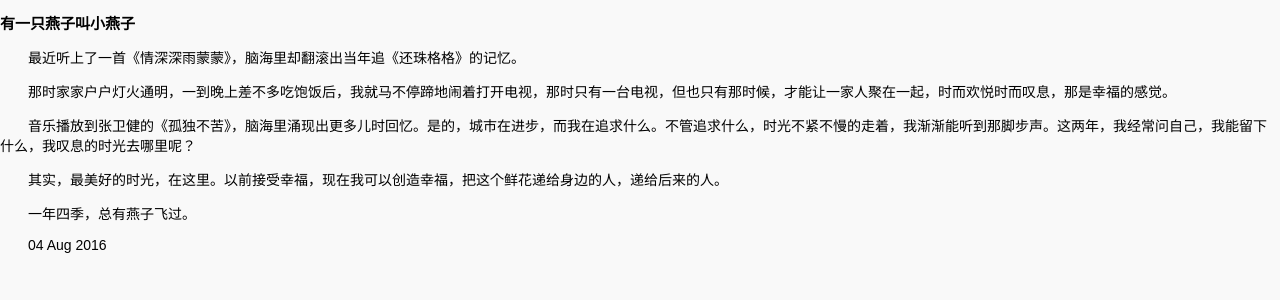
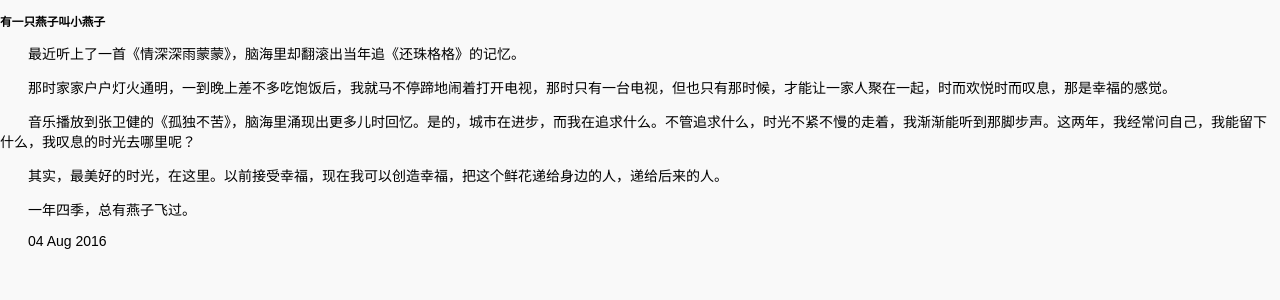
Before and after one commit to code-huisoido/myblog, a Jekyll site: the page built from _posts/2016-08-04-mood.html, in a window 1280 px wide. Shown: the top 300 px of the page. Built offline with Jekyll 4.4.1, drawn with Linux system fonts in a browser that asks for light colours.

Commit message:
midified article

```diff
--- a/_posts/2016-07-27-mood.html
+++ b/_posts/2016-07-27-mood.html
@@ -2,7 +2,7 @@
 layout: default
 title: 心情
 ---
-<h2>{{ page.title }}</h2>
+<h3>{{ page.title }}</h3>
 <div class="blog_content">
 <p>晴朗的日子里，早上的阳光斜照进我的客厅，晒得地上直冒光。现在是师生的暑假，是一年当中最释放最爽的两个月假期。无独有偶，我也沾上“暑假”的光。</p>
 <p>刚去一家新公司上班，却因为脚伤要请假一周，真是“问君能有几多愁，恰似一江春水向东流”啊。百无聊赖，只能在宿舍写点文字，打发下时间罢了。</p>
--- a/_posts/2016-08-02-mood.html
+++ b/_posts/2016-08-02-mood.html
@@ -3,7 +3,7 @@ layout: default
 title: 八月你好
 ---
 
-<h2>{{ page.title }}</h2>
+<h3>{{ page.title }}</h3>
 <div class="blog_content">
 <p>八月份的到来，让我有一洗全身尘土的爽快感，因为7月份遇到的事情太不好了，好不容易找到新工作，又刚好碰到脚伤，但不管怎样，时间会带走不愉快的经历。</p>
 <p>突然心血来潮想学C++，于是下载vs2010，边看教学视频边写代码，心中涌起一股高中上课那种朴实无华的感受。</p>
--- a/_posts/2016-08-04-mood.html
+++ b/_posts/2016-08-04-mood.html
@@ -2,7 +2,7 @@
 layout: default
 title: 有一只燕子叫小燕子
 ---
-<h2>{{ page.title }}</h2>
+<h3>{{ page.title }}</h3>
 <div class="blog_content">
 <p>最近听上了一首《情深深雨蒙蒙》，脑海里却翻滚出当年追《还珠格格》的记忆。</p>
 <p>那时家家户户灯火通明，一到晚上差不多吃饱饭后，我就马不停蹄地闹着打开电视，那时只有一台电视，但也只有那时候，才能让一家人聚在一起，时而欢悦时而叹息，那是幸福的感觉。</p>
```
